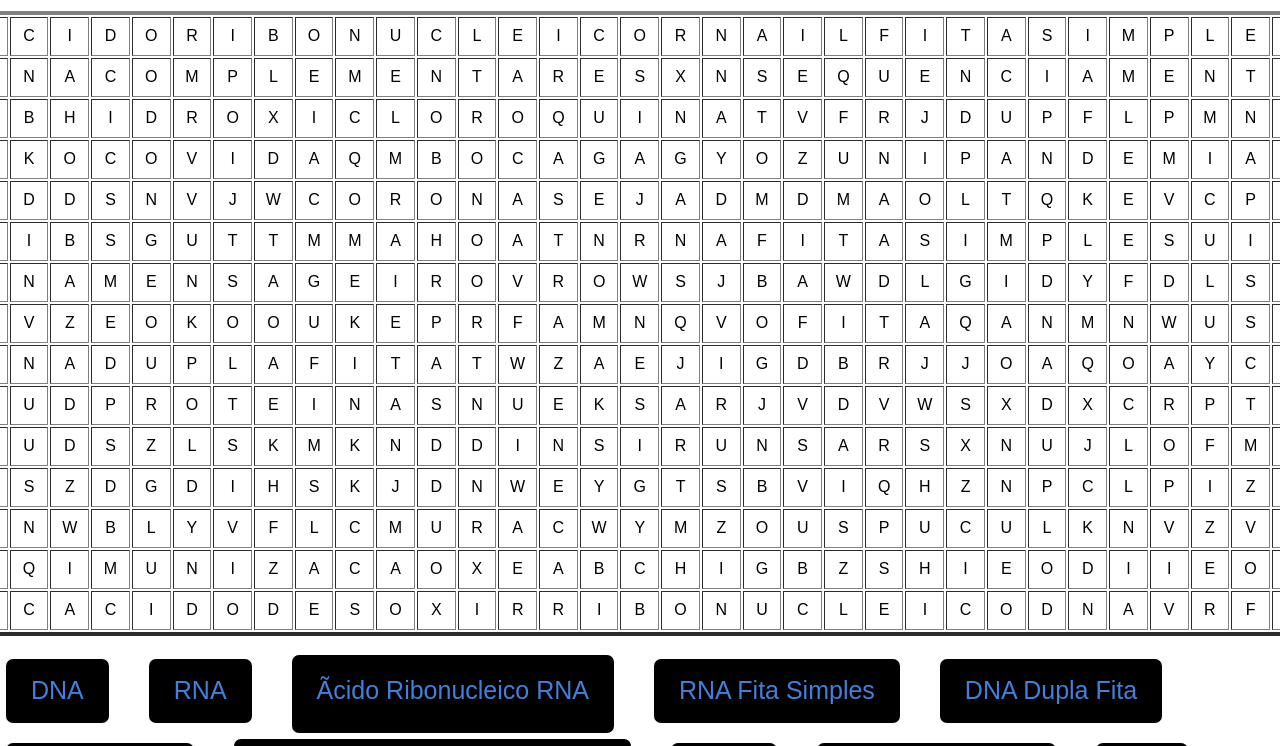
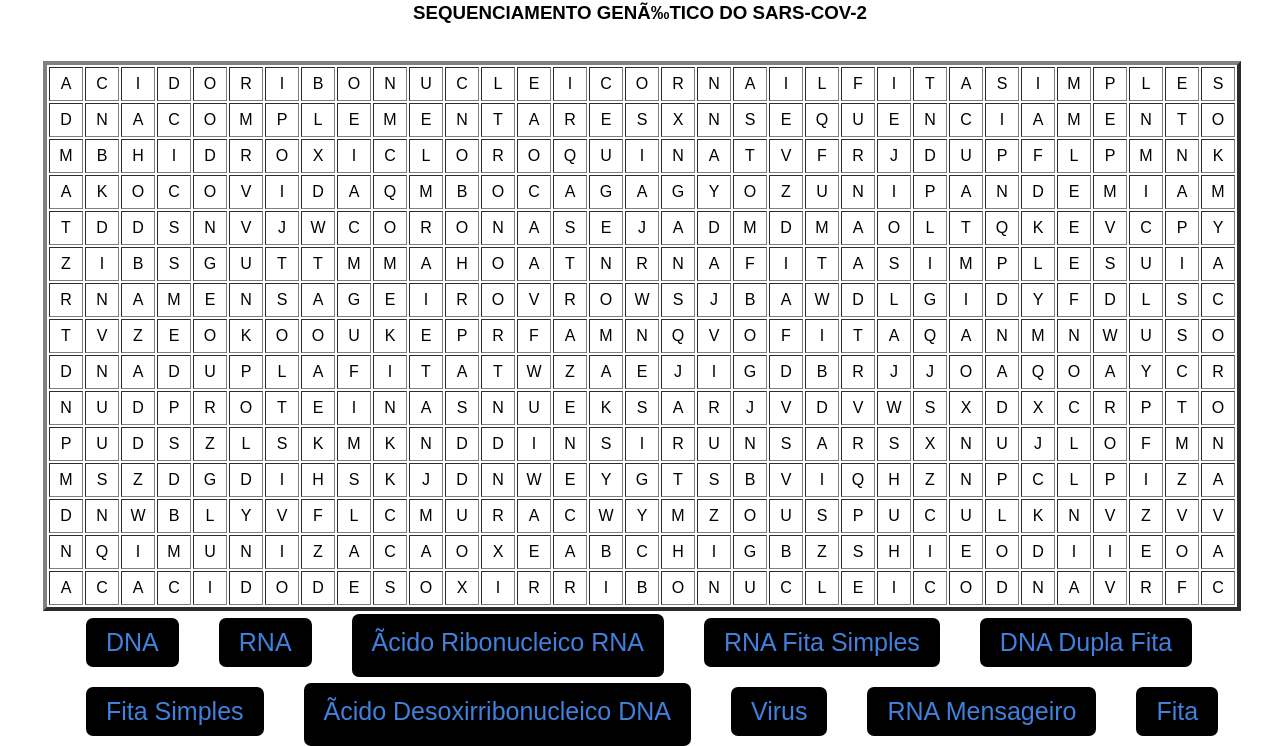
Before and after one commit to lucasbbs/ca-a-palavras, a website: page index.html in a window 1280 px wide. Shown: the part 136-882 px from the top of the page. Drawn offline with Linux system fonts and the light colour scheme.

Commit message:
Initial commit

```diff
--- a/index.html
+++ b/index.html
@@ -5,9 +5,12 @@
 </head>
 
 <style>
+  table {
+    margin: 0 0 0 80px;
+  }
   table tr td {
-    width: 35px;
-    height: 35px;
+    width: 30px;
+    height: 30px;
     font-family: Arial, Helvetica, sans-serif;
   }
   ul {
@@ -19,7 +22,7 @@
     border-radius: 10px;
     margin-right: 30px;
     background-color: black;
-    padding: 0.7em 1em 0.7em 1em;
+    padding: 0.4em 0.8em 0.4em 0.8em;
     color: #4180dd;
     cursor: pointer;
     font-size: 25px;
@@ -32,7 +35,12 @@
 </style>
 <body
   bgcolor="white"
-  style="display: flex; flex-direction: column; align-items: center"
+  style="
+    display: flex;
+    flex-direction: column;
+    align-items: center;
+    padding: 50px;
+  "
 >
   <font>
     <center>
@@ -573,7 +581,7 @@
       </tr>
     </table>
 
-    <ul>
+    <ul style="margin: 0 0 0 80px">
       <li>DNA</li>
       <li>RNA</li>
       <li>Ácido Ribonucleico RNA</li>
```
